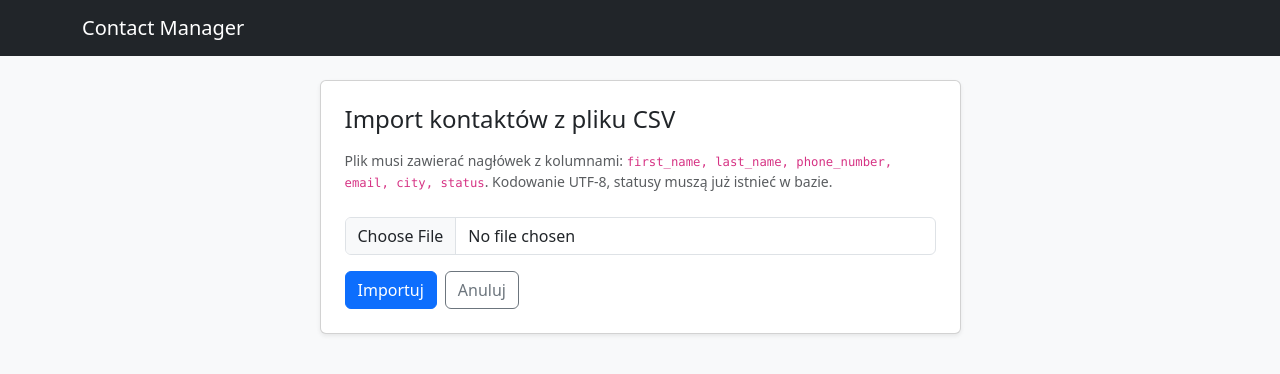
After one commit to MaciejTy/supra-contacts, a Django app: page /import/ in a window 1280 px wide. The commit adds this page. Shown: the top 374 px of the page. Run offline with Django 5.2, Linux system fonts and the light colour scheme.

Commit message:
Add CSV import with per-row validation

```diff
--- a/contacts/forms.py
+++ b/contacts/forms.py
@@ -15,3 +15,20 @@ class ContactForm(forms.ModelForm):
 
         for name, field in self.fields.items():
             field.widget.attrs["class"] = "form-select" if name == "status" else "form-control"
+
+
+class ContactImportForm(forms.Form):
+    """Upload form for bulk contact import."""
+
+    csv_file = forms.FileField(
+        label="Plik CSV",
+        widget=forms.ClearableFileInput(attrs={"class": "form-control", "accept": ".csv"}),
+    )
+
+    def clean_csv_file(self):
+        uploaded = self.cleaned_data["csv_file"]
+        if not uploaded.name.lower().endswith(".csv"):
+            raise forms.ValidationError("Wybierz plik z rozszerzeniem .csv.")
+        if uploaded.size > 2 * 1024 * 1024:
+            raise forms.ValidationError("Plik nie może być większy niż 2 MB.")
+        return uploaded
--- /dev/null
+++ b/contacts/importers.py
@@ -0,0 +1,59 @@
+"""Bulk import of contacts from CSV files."""
+
+import csv
+import io
+
+from .forms import ContactForm
+from .models import ContactStatus
+
+REQUIRED_COLUMNS = ["first_name", "last_name", "phone_number", "email", "city", "status"]
+
+
+class CsvImportError(Exception):
+    """Raised when the file cannot be processed at all."""
+
+
+def import_contacts(uploaded_file):
+    """Import contacts from an uploaded CSV file.
+
+    Returns (created_count, row_errors). Rows are validated independently, so
+    valid contacts are saved even when other rows are rejected.
+    """
+    try:
+        # utf-8-sig strips the byte order mark that Excel writes at file start.
+        text = uploaded_file.read().decode("utf-8-sig")
+    except UnicodeDecodeError:
+        raise CsvImportError("Plik musi być zapisany w kodowaniu UTF-8.")
+
+    reader = csv.DictReader(io.StringIO(text))
+
+    missing = [name for name in REQUIRED_COLUMNS if name not in (reader.fieldnames or [])]
+    if missing:
+        raise CsvImportError(f"W pliku brakuje kolumn: {', '.join(missing)}.")
+
+    created = 0
+    errors = []
+
+    # start=2 because line 1 is the header row.
+    for line_number, row in enumerate(reader, start=2):
+        data = {name: (row.get(name) or "").strip() for name in REQUIRED_COLUMNS}
+
+        # The CSV holds status names; the form expects a primary key.
+        status = ContactStatus.objects.filter(name__iexact=data["status"]).first()
+        if status is None:
+            errors.append(f"Wiersz {line_number}: nieznany status „{data['status']}”.")
+            continue
+        data["status"] = status.pk
+
+        # Reusing ContactForm keeps validation rules in one place.
+        form = ContactForm(data)
+        if form.is_valid():
+            form.save()
+            created += 1
+        else:
+            details = "; ".join(
+                f"{field}: {' '.join(msgs)}" for field, msgs in form.errors.items()
+            )
+            errors.append(f"Wiersz {line_number}: {details}")
+
+    return created, errors
--- /dev/null
+++ b/contacts/templates/contacts/contact_import.html
@@ -0,0 +1,37 @@
+{% extends "contacts/base.html" %}
+
+{% block title %}Import kontaktów{% endblock %}
+
+{% block content %}
+<div class="row justify-content-center">
+    <div class="col-lg-7">
+        <div class="card shadow-sm">
+            <div class="card-body p-4">
+                <h1 class="h4 mb-3">Import kontaktów z pliku CSV</h1>
+
+                <p class="text-muted small">
+                    Plik musi zawierać nagłówek z kolumnami:
+                    <code>first_name, last_name, phone_number, email, city, status</code>.
+                    Kodowanie UTF-8, statusy muszą już istnieć w bazie.
+                </p>
+
+                <form method="post" enctype="multipart/form-data" class="mt-4">
+                    {% csrf_token %}
+                    <div class="mb-3">
+                        {{ form.csv_file }}
+                        {% if form.csv_file.errors %}
+                            <div class="text-danger small mt-1">
+                                {{ form.csv_file.errors|striptags }}
+                            </div>
+                        {% endif %}
+                    </div>
+                    <div class="d-flex gap-2">
+                        <button type="submit" class="btn btn-primary">Importuj</button>
+                        <a href="{% url 'contact_list' %}" class="btn btn-outline-secondary">Anuluj</a>
+                    </div>
+                </form>
+            </div>
+        </div>
+    </div>
+</div>
+{% endblock %}
--- a/contacts/templates/contacts/contact_list.html
+++ b/contacts/templates/contacts/contact_list.html
@@ -5,7 +5,10 @@
 {% block content %}
 <div class="d-flex justify-content-between align-items-center mb-3">
     <h1 class="h3 mb-0">Kontakty</h1>
-    <a href="{% url 'contact_create' %}" class="btn btn-primary">Dodaj kontakt</a>
+    <div class="d-flex gap-2">
+        <a href="{% url 'contact_import' %}" class="btn btn-outline-secondary">Importuj CSV</a>
+        <a href="{% url 'contact_create' %}" class="btn btn-primary">Dodaj kontakt</a>
+    </div>
 </div>
 
 <form method="get" class="row g-2 mb-4">
--- a/contacts/urls.py
+++ b/contacts/urls.py
@@ -7,11 +7,14 @@ from . import views
 router = DefaultRouter()
 router.register("contacts", views.ContactViewSet, basename="contact")
 
+
+
 urlpatterns = [
     path("", views.contact_list, name="contact_list"),
     path("add/", views.contact_create, name="contact_create"),
     path("<int:pk>/edit/", views.contact_update, name="contact_update"),
     path("<int:pk>/delete/", views.contact_delete, name="contact_delete"),
     path("api/weather/", views.weather_api, name="weather_api"),
+    path("import/", views.contact_import, name="contact_import"),
     path("api/", include(router.urls)),
 ]
--- a/contacts/views.py
+++ b/contacts/views.py
@@ -4,9 +4,10 @@ from django.contrib import messages
 from django.http import JsonResponse
 
 from .models import Contact
-from .forms import ContactForm
 from .services import get_weather
 from .serializers import ContactListSerializer, ContactSerializer
+from .forms import ContactForm, ContactImportForm
+from .importers import CsvImportError, import_contacts
 
 
 from rest_framework import viewsets
@@ -123,3 +124,26 @@ class ContactViewSet(viewsets.ModelViewSet):
         if self.action == "list":
             return ContactListSerializer
         return ContactSerializer
+
+def contact_import(request):
+    """Handle CSV upload and report per-row results."""
+    if request.method == "POST":
+        form = ContactImportForm(request.POST, request.FILES)
+        if form.is_valid():
+            try:
+                created, row_errors = import_contacts(form.cleaned_data["csv_file"])
+            except CsvImportError as error:
+                messages.error(request, str(error))
+            else:
+                if created:
+                    messages.success(request, f"Zaimportowano kontaktów: {created}.")
+                for row_error in row_errors[:10]:
+                    messages.warning(request, row_error)
+                if len(row_errors) > 10:
+                    messages.warning(request, f"Pominięto jeszcze {len(row_errors) - 10} wierszy.")
+                if created:
+                    return redirect("contact_list")
+    else:
+        form = ContactImportForm()
+
+    return render(request, "contacts/contact_import.html", {"form": form})
--- /dev/null
+++ b/sample_contacts.csv
@@ -0,0 +1,6 @@
+first_name,last_name,phone_number,email,city,status
+Jan,Kowalski,501100200,jan.kowalski@example.com,Wrocław,nowy
+Maria,Nowak,501100201,maria.nowak@example.com,Poznań,w trakcie
+Piotr,Zieliński,501100202,piotr.zielinski@example.com,Szczecin,nowy
+Ewa,Lewandowska,501100203,ewa.lewandowska@example.com,Lublin,zagubiony
+Adam,Wójcik,501100204,adam.wojcik@example.com,Katowice,BŁĘDNY
```
